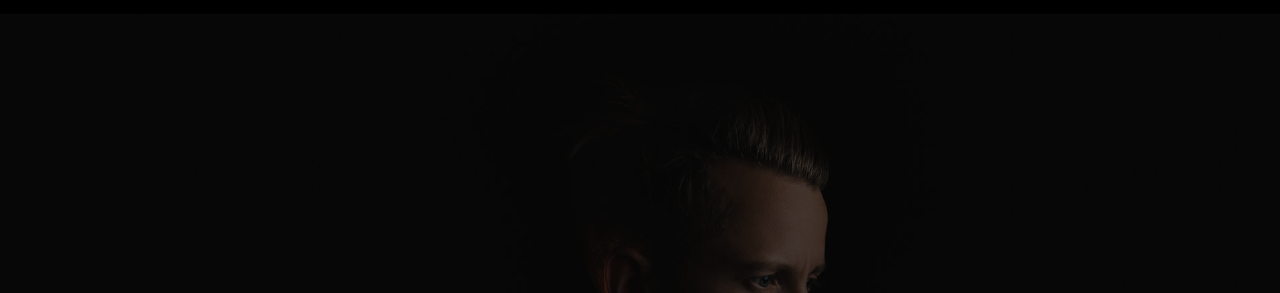
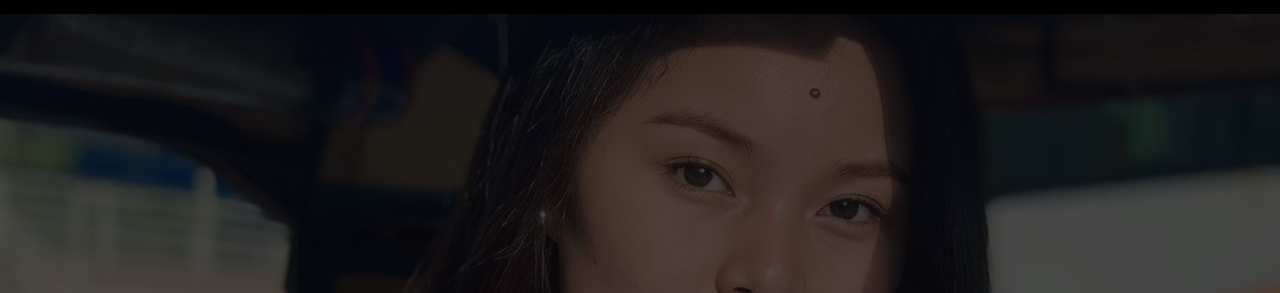
Before and after one commit to mjmasong/mjmasong.github.io, a plain HTML site: page index.html in a window 1280 px wide. Shown: the part 79-372 px from the top of the page. Drawn offline with Linux system fonts and the light colour scheme.

Commit message:
changed home background image

```diff
--- a/index.html
+++ b/index.html
@@ -83,7 +83,7 @@
     <!-- Hero Section -->
     <section id="hero" class="hero section dark-background">
 
-      <img src="assets/img/hero-img.jpg" alt="" data-aos="fade-in">
+      <img src="assets/img/taxicab.jpg" alt="" data-aos="fade-in">
 
       <div class="container d-flex flex-column align-items-center justify-content-center text-center" data-aos="fade-up" data-aos-delay="100">
         <h2>I am Morgan Freeman</h2>
```
